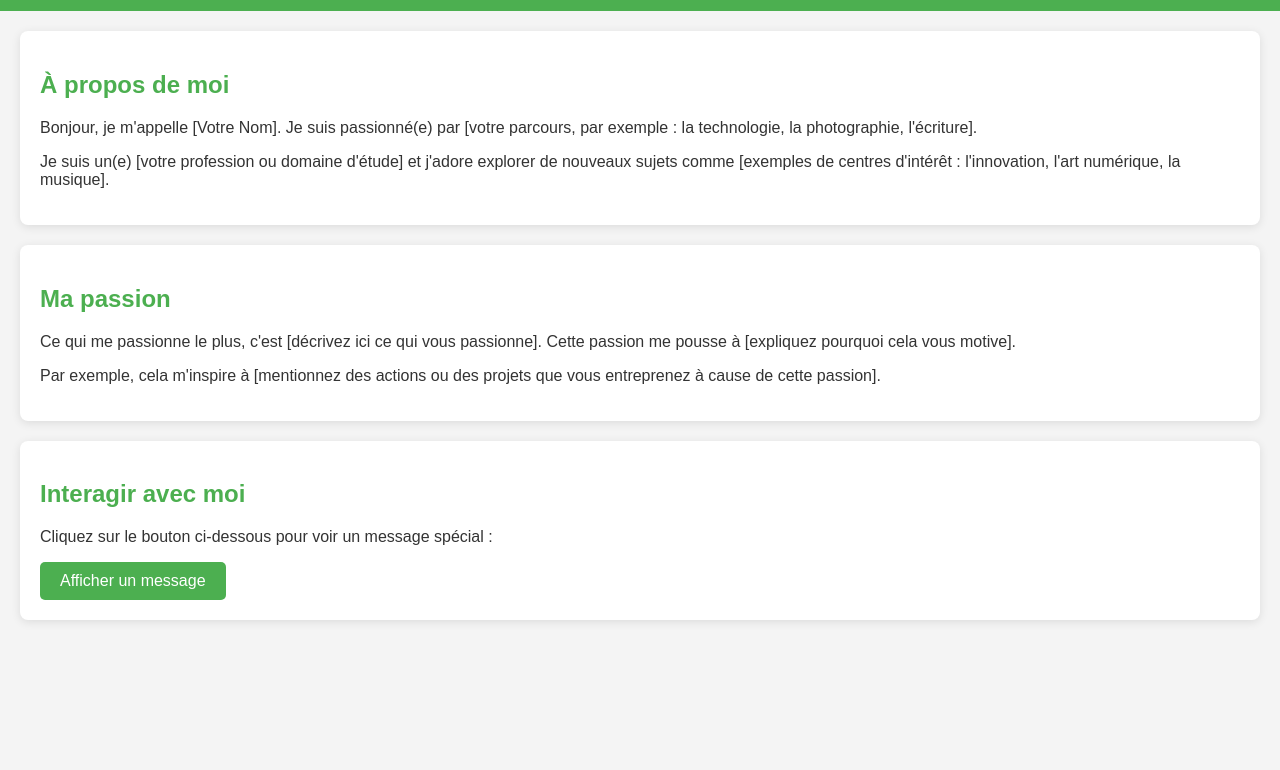
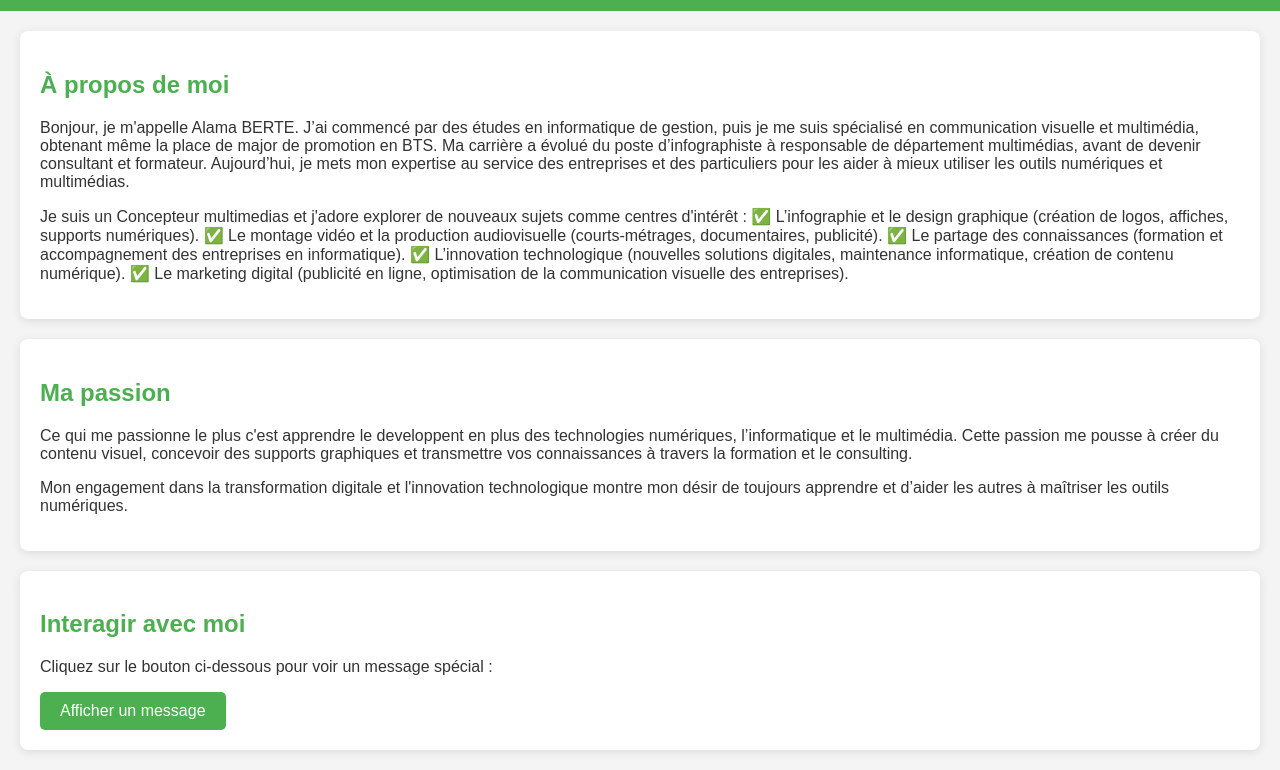
Before and after one commit to Bertheal/projet1, a plain HTML site: page index.html in a window 1280 px wide. Shown: the part 89-859 px from the top of the page. Before the commit the page ends 800 px from the top, so only its background shows below. Drawn offline with Linux system fonts and the light colour scheme.

Commit message:
Add files via upload

```diff
--- a/index.html
+++ b/index.html
@@ -58,14 +58,18 @@
 
 <section>
     <h2>À propos de moi</h2>
-    <p>Bonjour, je m'appelle [Votre Nom]. Je suis passionné(e) par [votre parcours, par exemple : la technologie, la photographie, l'écriture].</p>
-    <p>Je suis un(e) [votre profession ou domaine d'étude] et j'adore explorer de nouveaux sujets comme [exemples de centres d'intérêt : l'innovation, l'art numérique, la musique].</p>
+    <p>Bonjour, je m'appelle Alama BERTE. J’ai commencé par des études en informatique de gestion, puis je me suis spécialisé en communication visuelle et multimédia, obtenant même la place de major de promotion en BTS. Ma carrière a évolué du poste d’infographiste à responsable de département multimédias, avant de devenir consultant et formateur. Aujourd’hui, je mets mon expertise au service des entreprises et des particuliers pour les aider à mieux utiliser les outils numériques et multimédias.</p>
+    <p>Je suis un Concepteur multimedias et j'adore explorer de nouveaux sujets comme centres d'intérêt : ✅ L’infographie et le design graphique (création de logos, affiches, supports numériques).
+        ✅ Le montage vidéo et la production audiovisuelle (courts-métrages, documentaires, publicité).
+        ✅ Le partage des connaissances (formation et accompagnement des entreprises en informatique).
+        ✅ L’innovation technologique (nouvelles solutions digitales, maintenance informatique, création de contenu numérique).
+        ✅ Le marketing digital (publicité en ligne, optimisation de la communication visuelle des entreprises).</p>
 </section>
 
 <section>
     <h2>Ma passion</h2>
-    <p>Ce qui me passionne le plus, c'est [décrivez ici ce qui vous passionne]. Cette passion me pousse à [expliquez pourquoi cela vous motive].</p>
-    <p>Par exemple, cela m'inspire à [mentionnez des actions ou des projets que vous entreprenez à cause de cette passion].</p>
+    <p>Ce qui me passionne le plus c'est apprendre le developpent en plus des technologies numériques, l’informatique et le multimédia. Cette passion me pousse à créer du contenu visuel, concevoir des supports graphiques et transmettre vos connaissances à travers la formation et le consulting.</p>
+    <p>Mon engagement dans la transformation digitale et l'innovation technologique montre mon désir de toujours apprendre et d’aider les autres à maîtriser les outils numériques.</p>
 </section>
 
 <section>
```
